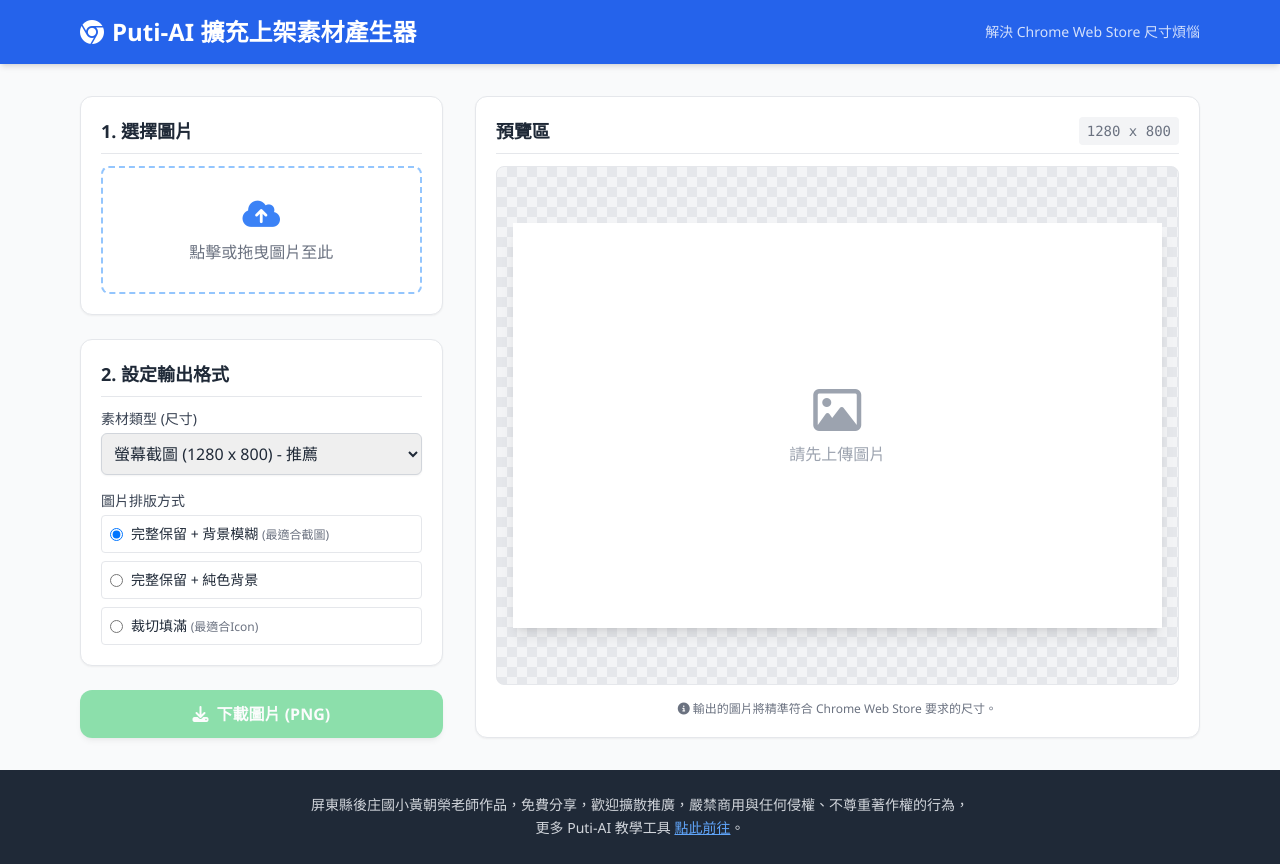
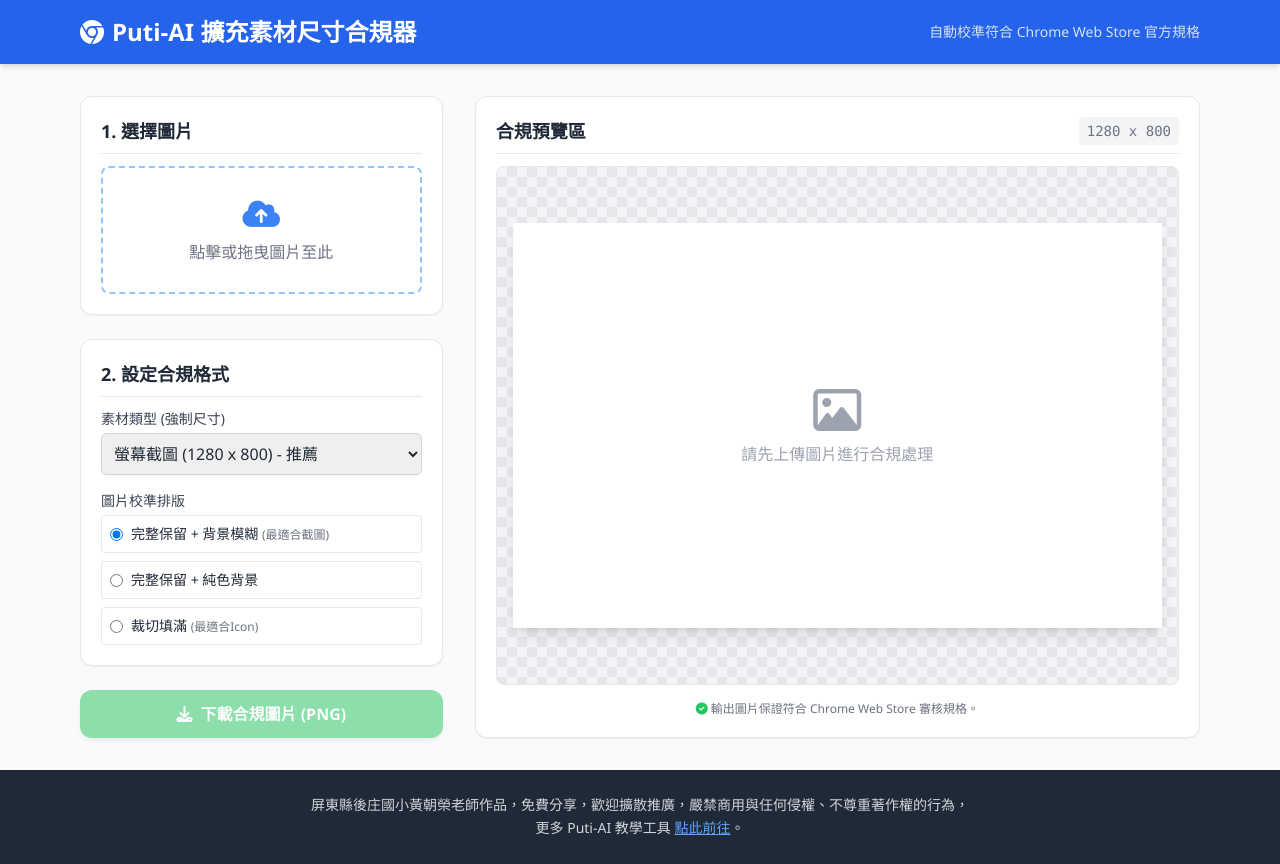
Before and after one commit to puti001/teach_tools, a plain HTML site: page ex_materials.html in a window 1280 px wide. Drawn offline with nearby package versions, Linux system fonts and the light colour scheme.

Commit message:
v3.0
v3.0

```diff
--- a/ex_materials.html
+++ b/ex_materials.html
@@ -3,7 +3,7 @@
 <head>
     <meta charset="UTF-8">
     <meta name="viewport" content="width=device-width, initial-scale=1.0">
-    <title>Puti-AI 擴充上架素材產生器</title>
+    <title>Puti-AI 擴充素材尺寸合規器</title>
     <script src="https://cdn.tailwindcss.com"></script>
     <link rel="stylesheet" href="https://cdnjs.cloudflare.com/ajax/libs/font-awesome/6.4.0/css/all.min.css">
     <style>
@@ -20,23 +20,19 @@
 </head>
 <body class="bg-gray-50 min-h-screen flex flex-col text-gray-800">
 
-    <!-- Header -->
     <header class="bg-blue-600 text-white shadow-md">
         <div class="max-w-6xl mx-auto px-4 py-4 flex items-center justify-between">
             <h1 class="text-2xl font-bold flex items-center gap-2">
-                <i class="fa-brands fa-chrome"></i> Puti-AI 擴充上架素材產生器
+                <i class="fa-brands fa-chrome"></i> Puti-AI 擴充素材尺寸合規器
             </h1>
-            <div class="text-sm opacity-80">解決 Chrome Web Store 尺寸煩惱</div>
+            <div class="text-sm opacity-80">自動校準符合 Chrome Web Store 官方規格</div>
         </div>
     </header>
 
-    <!-- Main Content -->
     <main class="flex-grow max-w-6xl mx-auto w-full px-4 py-8 flex flex-col md:flex-row gap-8">
 
-        <!-- Left Panel: Controls -->
         <div class="w-full md:w-1/3 space-y-6">
 
-            <!-- Upload Area -->
             <div class="bg-white p-5 rounded-xl shadow-sm border border-gray-200">
                 <h2 class="text-lg font-semibold mb-3 border-b pb-2">1. 選擇圖片</h2>
                 <label class="block w-full h-32 border-2 border-dashed border-blue-300 hover:border-blue-500 hover:bg-blue-50 rounded-lg cursor-pointer flex flex-col items-center justify-center transition-colors">
@@ -46,14 +42,12 @@
                 </label>
             </div>
 
-            <!-- Settings Area -->
             <div class="bg-white p-5 rounded-xl shadow-sm border border-gray-200">
-                <h2 class="text-lg font-semibold mb-3 border-b pb-2">2. 設定輸出格式</h2>
+                <h2 class="text-lg font-semibold mb-3 border-b pb-2">2. 設定合規格式</h2>
 
                 <div class="space-y-4">
-                    <!-- Type Selection -->
                     <div>
-                        <label class="block text-sm font-medium text-gray-700 mb-1">素材類型 (尺寸)</label>
+                        <label class="block text-sm font-medium text-gray-700 mb-1">素材類型 (強制尺寸)</label>
                         <select id="asset-type" class="w-full border-gray-300 rounded-md shadow-sm focus:border-blue-500 focus:ring-blue-500 p-2 border">
                             <option value="1280x800">螢幕截圖 (1280 x 800) - 推薦</option>
                             <option value="640x400">螢幕截圖 (640 x 400)</option>
@@ -62,9 +56,8 @@
                         </select>
                     </div>
 
-                    <!-- Fit Mode -->
                     <div>
-                        <label class="block text-sm font-medium text-gray-700 mb-1">圖片排版方式</label>
+                        <label class="block text-sm font-medium text-gray-700 mb-1">圖片校準排版</label>
                         <div class="grid grid-cols-1 gap-2">
                             <label class="flex items-center gap-2 p-2 border rounded cursor-pointer hover:bg-gray-50">
                                 <input type="radio" name="fit-mode" value="blur" checked class="text-blue-600 focus:ring-blue-500">
@@ -81,7 +74,6 @@
                         </div>
                     </div>
 
-                    <!-- Color Picker (shown only when color is selected) -->
                     <div id="color-picker-container" class="hidden">
                         <label class="block text-sm font-medium text-gray-700 mb-1">背景顏色</label>
                         <div class="flex items-center gap-2">
@@ -92,39 +84,35 @@
                 </div>
             </div>
 
-            <!-- Actions -->
             <button id="download-btn" class="w-full bg-green-500 hover:bg-green-600 text-white font-bold py-3 px-4 rounded-xl shadow-md transition-colors flex items-center justify-center gap-2 disabled:opacity-50 disabled:cursor-not-allowed" disabled>
-                <i class="fa-solid fa-download"></i> 下載圖片 (PNG)
+                <i class="fa-solid fa-download"></i> 下載合規圖片 (PNG)
             </button>
 
         </div>
 
-        <!-- Right Panel: Preview -->
         <div class="w-full md:w-2/3 flex flex-col">
             <div class="bg-white p-5 rounded-xl shadow-sm border border-gray-200 flex-grow flex flex-col">
                 <div class="flex justify-between items-center mb-3 border-b pb-2">
-                    <h2 class="text-lg font-semibold">預覽區</h2>
+                    <h2 class="text-lg font-semibold">合規預覽區</h2>
                     <span id="preview-size" class="text-sm text-gray-500 font-mono bg-gray-100 px-2 py-1 rounded">1280 x 800</span>
                 </div>
 
-                <!-- Canvas Container -->
                 <div class="flex-grow flex items-center justify-center bg-gray-100 rounded-lg overflow-hidden border border-gray-200 canvas-container p-4">
                     <canvas id="preview-canvas" class="max-w-full max-h-[500px] shadow-lg bg-white"></canvas>
                     <div id="placeholder-msg" class="text-gray-400 text-center absolute">
                         <i class="fa-regular fa-image text-5xl mb-2"></i>
-                        <p>請先上傳圖片</p>
+                        <p>請先上傳圖片進行合規處理</p>
                     </div>
                 </div>
 
                 <p class="text-xs text-gray-500 mt-4 text-center">
-                    <i class="fa-solid fa-circle-info"></i> 輸出的圖片將精準符合 Chrome Web Store 要求的尺寸。
+                    <i class="fa-solid fa-circle-check text-green-500"></i> 輸出圖片保證符合 Chrome Web Store 審核規格。
                 </p>
             </div>
         </div>
 
     </main>
 
-    <!-- Footer -->
     <footer class="bg-gray-800 text-gray-300 py-6 text-center text-sm mt-auto">
         <div class="max-w-4xl mx-auto px-4 leading-relaxed">
             屏東縣後庄國小黃朝榮老師作品，免費分享，歡迎擴散推廣，嚴禁商用與任何侵權、不尊重著作權的行為，<br class="hidden md:block">
@@ -272,7 +260,7 @@
                     const yc = (ch / 2) - (ih / 2) * scaleCover;
 
                     ctx.filter = 'blur(25px) brightness(0.8)';
-                    ctx.drawImage(currentImage, xc - 20, yc - 20, iw * scaleCover + 40, ih * scaleCover + 40); // extra padding to avoid edge artifacts
+                    ctx.drawImage(currentImage, xc - 20, yc - 20, iw * scaleCover + 40, ih * scaleCover + 40);
                     ctx.filter = 'none';
 
                     // Draw contained image
@@ -280,7 +268,6 @@
                     const x = (cw / 2) - (iw / 2) * scaleContain;
                     const y = (ch / 2) - (ih / 2) * scaleContain;
 
-                    // Add subtle shadow to the main image for depth
                     ctx.shadowColor = 'rgba(0,0,0,0.5)';
                     ctx.shadowBlur = 15;
                     ctx.shadowOffsetX = 0;
@@ -288,16 +275,13 @@
 
                     ctx.drawImage(currentImage, x, y, iw * scaleContain, ih * scaleContain);
 
-                    // Reset shadow
                     ctx.shadowColor = 'transparent';
                     ctx.shadowBlur = 0;
                 }
                 else if (mode === 'color') {
-                    // Fill background color
                     ctx.fillStyle = bgColorInput.value;
                     ctx.fillRect(0, 0, cw, ch);
 
-                    // Draw contained image
                     const scaleContain = Math.min(cw / iw, ch / ih);
                     const x = (cw / 2) - (iw / 2) * scaleContain;
                     const y = (ch / 2) - (ih / 2) * scaleContain;
@@ -313,7 +297,7 @@
 
                 const a = document.createElement('a');
                 a.href = dataUrl;
-                a.download = `extension_${sizeStr}.png`;
+                a.download = `extension_${sizeStr}_compliant.png`;
                 document.body.appendChild(a);
                 a.click();
                 document.body.removeChild(a);
```
